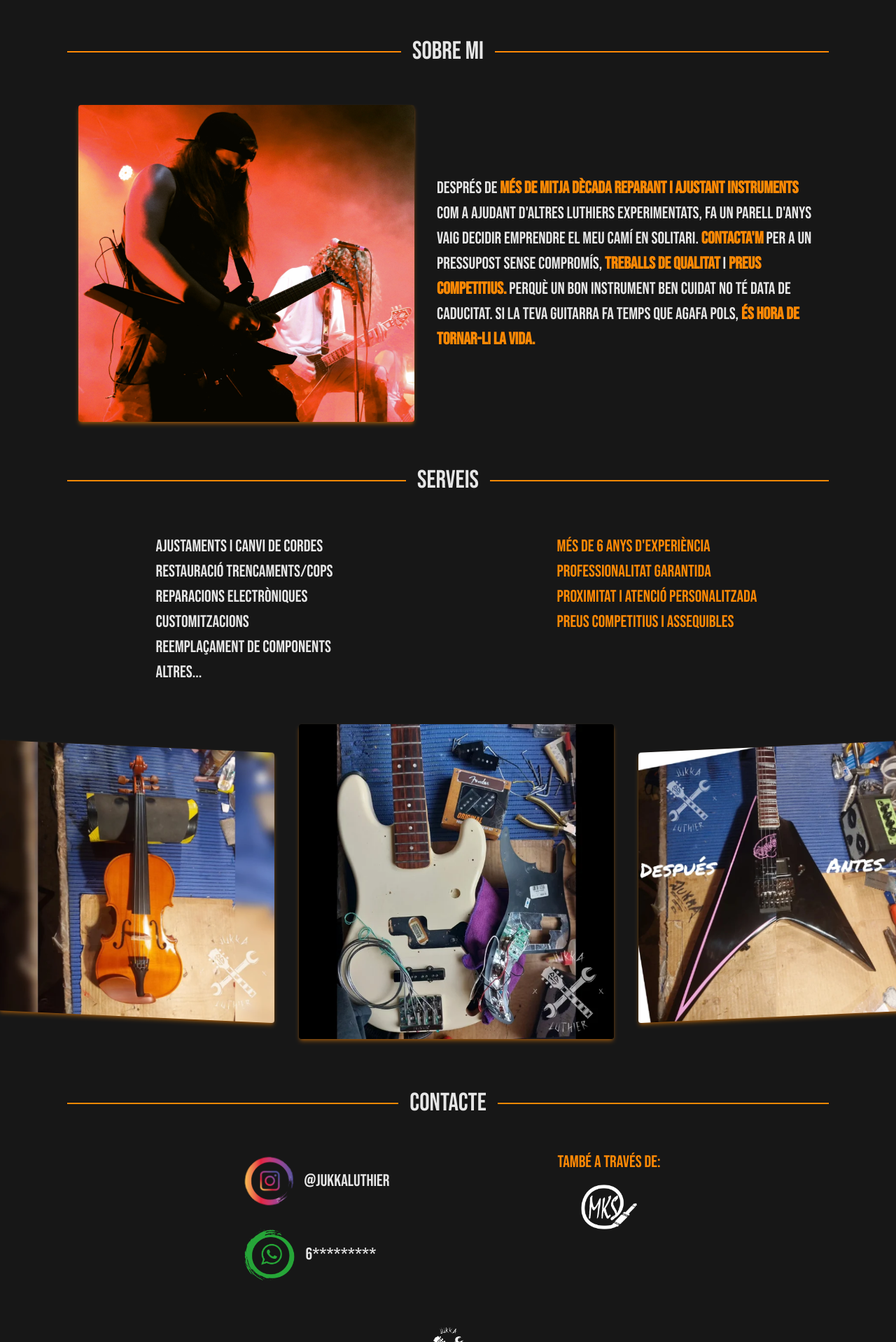
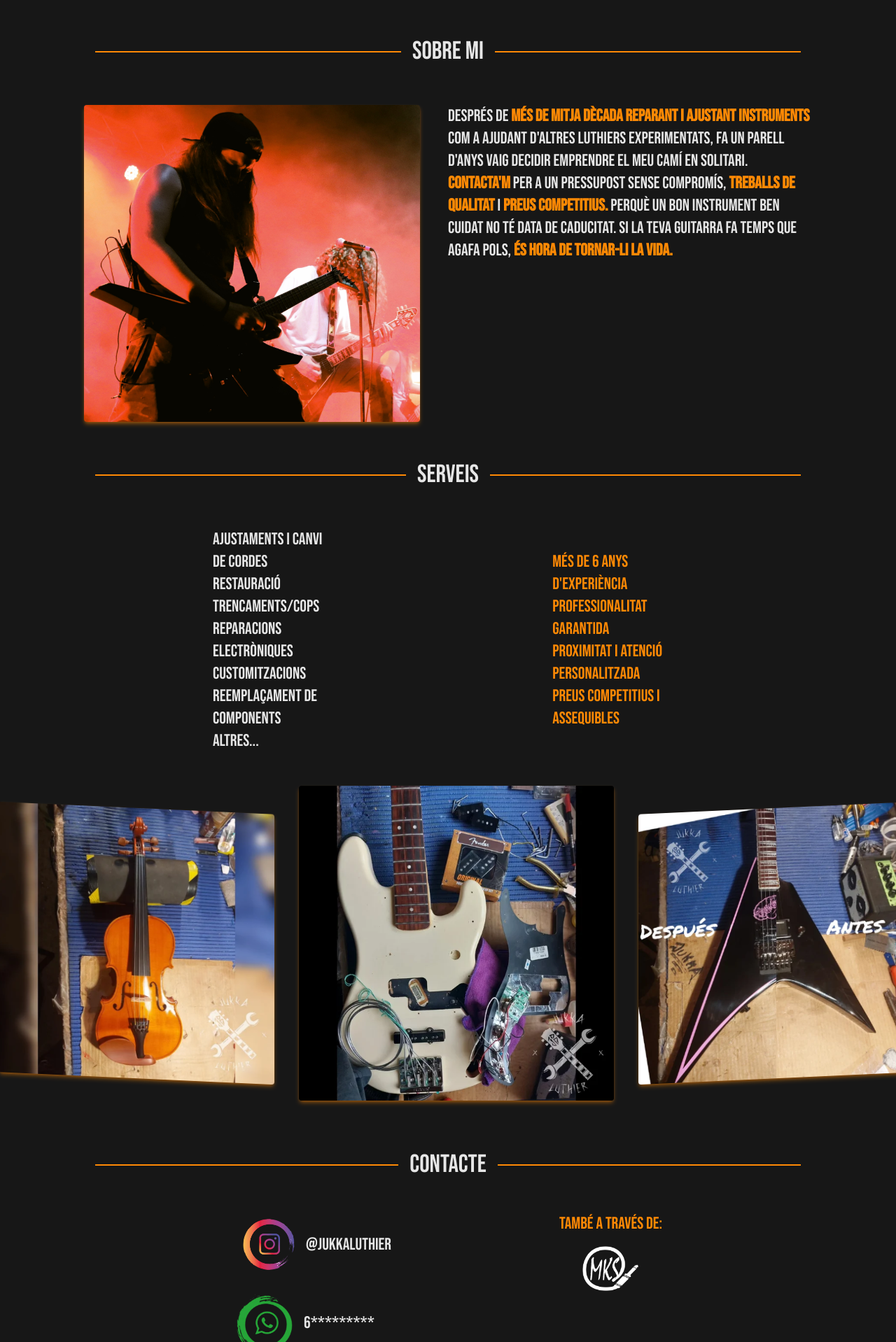
Before and after one commit to AlejandroJarque/LUTHIER-WEB_Project, a Next.js app: page /1 in a window 1280 px wide. Shown: the part 802-2720 px from the top of the page at 70% size. Built offline with nearby package versions, Linux system fonts and the light colour scheme.

Commit message:
feat: first look to responsive

```diff
--- a/src/app/[lang]/page.tsx
+++ b/src/app/[lang]/page.tsx
@@ -43,13 +43,13 @@ function Landing({ i18 }: { i18: any }) {
 
 function Aboutme({ i18 }: { i18: any }) {
   return (
-    <div id="aboutme" className="mx-20 pt-10">
+    <div id="aboutme" className="px-6 sm:px-10 md:mx-20 pt-10">
       <TitleText title={i18.title} />
-      <div className="flex flex-row m-2 ml-8 mt-4 pt-6">
-        <Image className="border-transparent border-0 border rounded w-full h-full md:max-w-[480px] shadow-md shadow-orange-400/40" src="/img/landingv.jpg" width={800} height={1000} alt="About Me" />
-        <div className="flex flex-col justify-center items-start m-4 md:m-8 text-left">
-          <p>{getAsText(i18.description)}</p>
-        </div>
+      <div className="flex flex-col md:flex-row items-center md:items-start gap-6 md:gap-10 mt-4 pt-6">
+        <Image className="border-transparent border-0 border rounded w-full max-w-xs sm:max-w-sm md:max-w-[480px] h-auto shrink-0 shadow-md shadow-orange-400/40" src="/img/landingv.jpg" width={800} height={1000} alt="About Me" />
+          <div className="flex flex-col justify-center items-center md:items-start text-center md:text-left min-w-0 w-full">
+            <p className="break-words text-base sm:text-lg md:text-2xl">{getAsText(i18.description)}</p>
+          </div>
       </div>
     </div>
   )
@@ -57,11 +57,11 @@ function Aboutme({ i18 }: { i18: any }) {
 
 function Services({ i18 }: { i18: any }) {
   return (
-    <div id="services" className="flex flex-col justify-center items-center mx-20 pt-10">
+    <div id="services" className="flex flex-col justify-center items-center px-6 sm:px-10 md:mx-20 pt-10">
       <TitleText title={i18.title} />
-      <div className="flex flex-row justify-center m-2 ml-8 mt-4 pt-6">
-        <p className="whitespace-pre-line pr-40">{i18.description1}</p>
-        <p className="whitespace-pre-line text-orange-400 pl-40">{i18.description2}</p>
+      <div className="flex flex-col md:flex-row justify-center items-center gap-4 md:gap-0 mt-4 pt-6 w-full max-w-2xl">
+          <p className="whitespace-pre-line text-center md:text-left md:pr-40 text-base sm:text-lg md:text-2xl">{i18.description1}</p>
+          <p className="whitespace-pre-line text-orange-400 text-center md:text-left md:pl-40 text-base sm:text-lg md:text-2xl">{i18.description2}</p>
       </div>
       <div className="flex flex-row justify-center m-2 ml-8 mt-12 mb-4 max-w-[70%]">
         <Carousel source={[
@@ -79,20 +79,20 @@ function Services({ i18 }: { i18: any }) {
 
 function Contact({ i18 }: { i18: any }) {
   return (
-    <div id="contact" className="flex flex-col justify-center items-center mx-20 pt-10">
+    <div id="contact" className="flex flex-col justify-center items-center px-6 sm:px-10 md:mx-20 pt-10">
       <TitleText title={i18.title} />
-      <div className="flex flex-row justify-center gap-20 mt-8">
-        <div className="flex flex-col gap-4 pr-20 text-2xl">
+      <div className="flex flex-col md:flex-row justify-center items-center md:items-start gap-10 md:gap-20 mt-8">
+        <div className="flex flex-col gap-4 items-center md:items-start md:pr-20 text-lg sm:text-xl md:text-2xl">
           <a href="https://www.instagram.com/jukkaluthier?igsh=eWw4MGxmNmNkdDdr" target="_blank" rel="noopener noreferrer" className="flex items-center gap-2">
-            <Image className="pl-1" src="/img/instagram.png" alt="instagram" width={90} height={90} />
+            <Image className="pl-1" src="/img/instagram.png" alt="instagram" width={95} height={95} />
             <span>@jukkaluthier</span>
           </a>
           <a className="flex items-center gap-4">
-            <Image className="pl-2 ml-1" src="/img/whatsapp.png" alt="whatsapp" width={80} height={80} />
+            <Image className="pl-0 ml-1" src="/img/whatsapp.png" alt="whatsapp" width={80} height={80} />
             <span>6*********</span>
           </a>
         </div>
-        <div className="flex flex-col gap-4 pl-20 text-2xl">
+        <div className="flex flex-col gap-4 items-center md:items-start md:pl-20 text-lg sm:text-xl md:text-2xl">
           <p className="text-orange-400">{i18.description2}</p>
           {i18.links2.map((link: any) => (
             <a key={link.label} href="https://www.melomaniaks.com/ca/inici/" target="_blank" rel="noopener noreferrer" className="mx-auto">
@@ -107,7 +107,7 @@ function Contact({ i18 }: { i18: any }) {
 
 function FinalFooter({ i18 }: { i18: any }) {
   return (
-    <div className="flex flex-col justify-center items-center mx-20 pt-10 pb-20">
+    <div className="flex flex-col justify-center items-center px-6 sm:px-10 md:mx-20 pt-10 pb-20">
       <TitleLogo />
     </div>
   )
--- a/src/components/Carousel.tsx
+++ b/src/components/Carousel.tsx
@@ -22,24 +22,19 @@ function Carousel({ source }: { source: string[] }) {
 
   return (
     <>
-      <div className="flex items-center justify-center gap-8">
+      <div className="flex items-center justify-center gap-2 md:gap-8 w-full">
         <button className="hover:text-orange-400 cursor-pointer " onClick={() => setCurrentIndex(currentIndex === 0 ? images.length - 1 : currentIndex - 1)}><ArrowBack /></button>
-        <Image className="hover:border-orange-400 hover:border-2 cursor-pointer border border-0 rounded shadow-md shadow-orange-400/40 rotate-x-15 rotate-y-10 transition duration-300" src={images[prevIndex]} alt={`Imagen ${currentIndex - 1}`} width={400} height={200} onClick={() => {
+          <Image className="hidden md:block hover:border-orange-400 hover:border-2 cursor-pointer border border-0 rounded shadow-md shadow-orange-400/40 rotate-x-15 rotate-y-10 transition duration-300" src={images[prevIndex]} alt={`Imagen ${currentIndex - 1}`} width={400} height={200} onClick={() => {
             setImagePreview(images[prevIndex])
           }} />
-        <Image className=" hover:border-orange-400 hover:border-2 cursor-pointer border border-0 rounded shadow-md shadow-orange-400/40 transition duration-300" src={images[currentIndex]} alt={`Imagen ${currentIndex}`} width={450} height={250} onClick={() => {
+          <Image className="hover:border-orange-400 hover:border-2 cursor-pointer border border-0 rounded shadow-md shadow-orange-400/40 transition duration-300 w-48 sm:w-64 md:w-[450px] h-auto" src={images[currentIndex]} alt={`Imagen ${currentIndex}`} width={450} height={250} onClick={() => {
             setImagePreview(images[currentIndex])
           }} />
-        <Image className="hover:border-orange-400 hover:border-2 cursor-pointer border border-0 rounded shadow-md shadow-orange-400/40 rotate-x-15 -rotate-y-10 transition duration-300" src={images[nextIndex]} alt={`Imagen ${currentIndex + 1}`} width={400} height={200} onClick={() => {
+          <Image className="hidden md:block hover:border-orange-400 hover:border-2 cursor-pointer border border-0 rounded shadow-md shadow-orange-400/40 rotate-x-15 -rotate-y-10 transition duration-300" src={images[nextIndex]} alt={`Imagen ${currentIndex + 1}`} width={400} height={200} onClick={() => {
             setImagePreview(images[nextIndex])
           }} />
         <button className="hover:text-orange-400 cursor-pointer" onClick={() => setCurrentIndex(currentIndex === images.length - 1 ? 0 : currentIndex + 1)}><ArrowForward /></button>
       </div>
-      {imagePreview && (
-        <div className="fixed inset-0 bg-black/80 flex justify-center items-center z-50" onClick={() => setImagePreview('')}>
-          <Image className="border rounded shadow-md border-0" src={imagePreview} alt="Imagen ampliada" width={700} height={400} onClick={() => setImagePreview('')} />
-        </div>
-      )}
     </>
   )
 }
```
Lines whose indentation alone changed are shown as unchanged.
